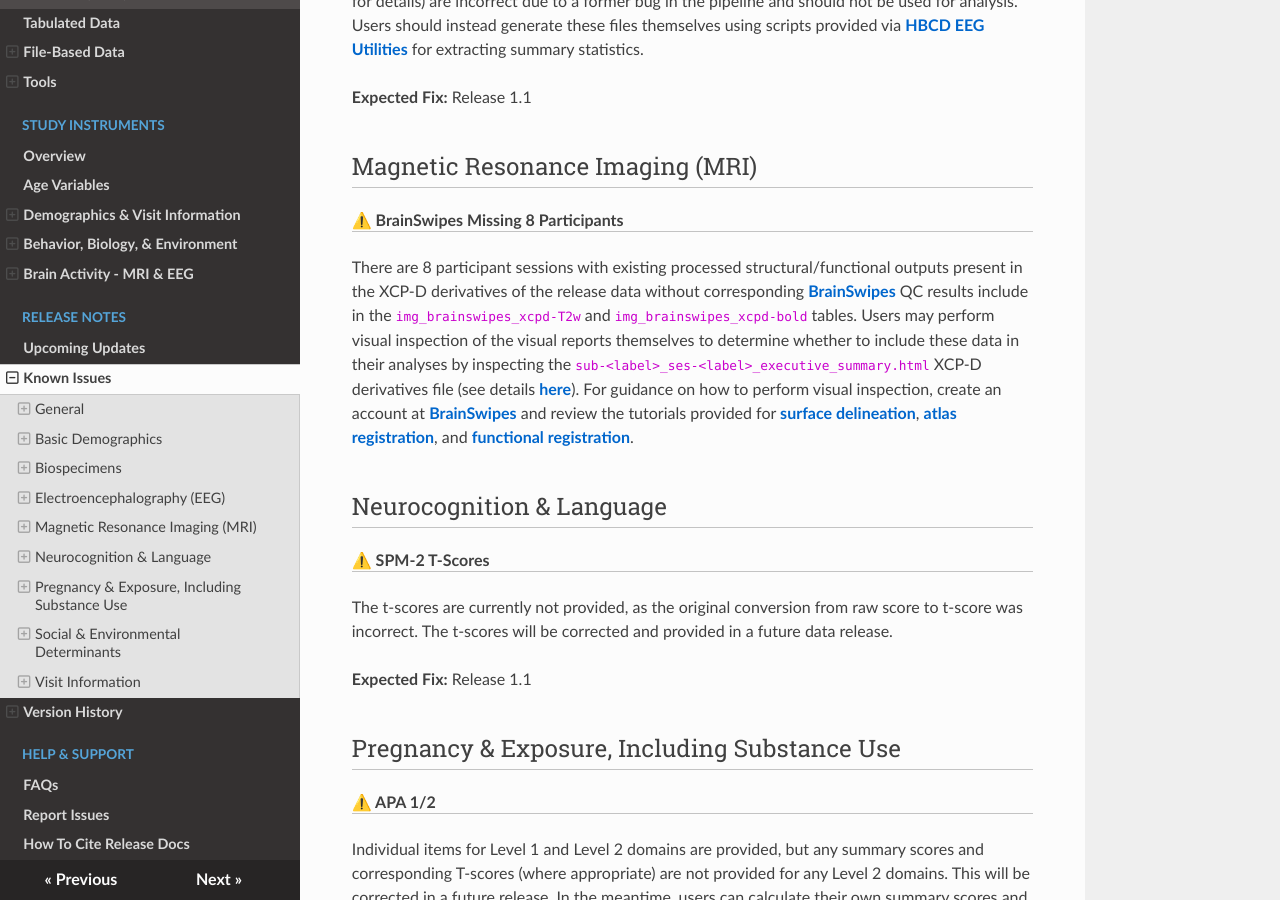
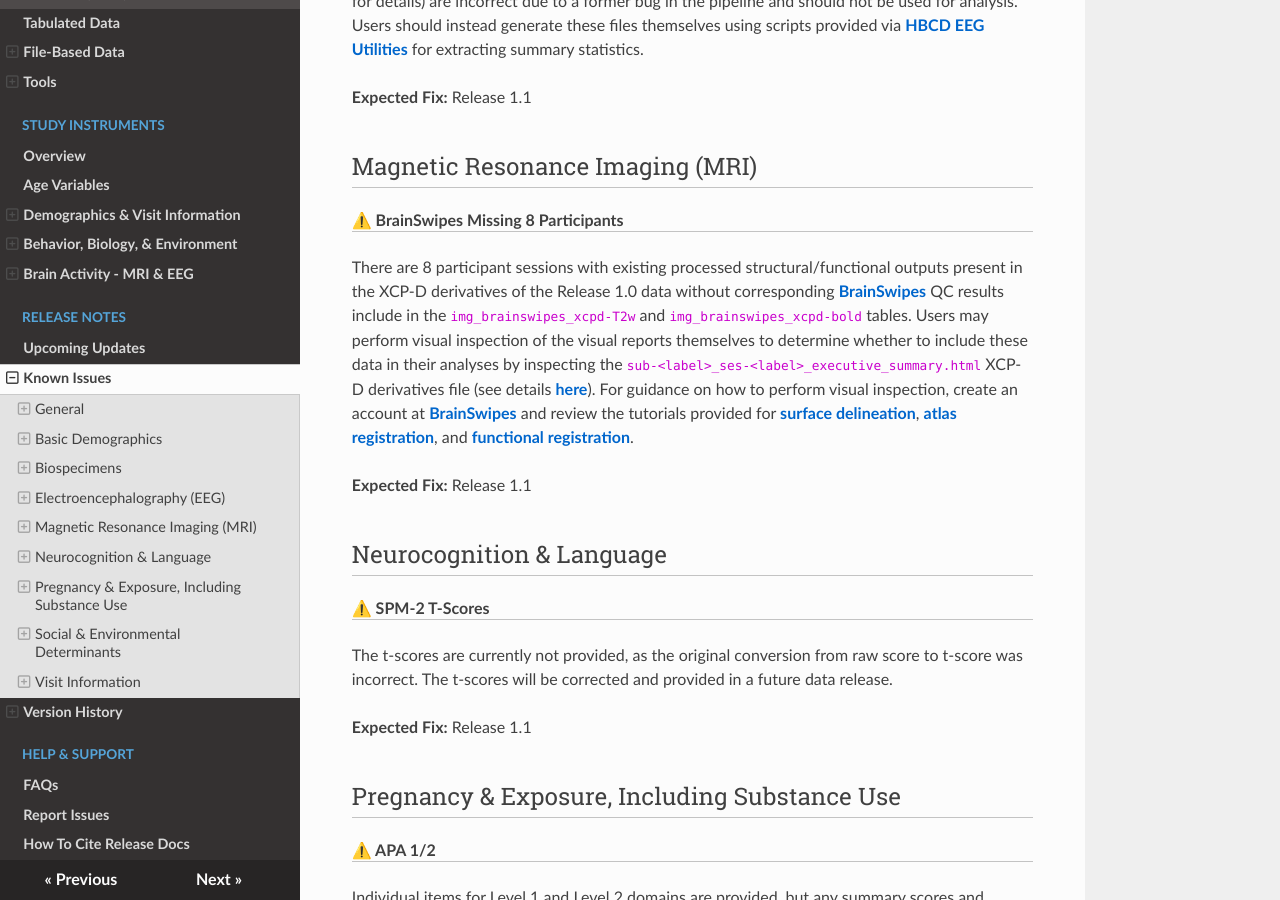
Before and after one commit to nbdc-datahub/hbcd-docs, an MkDocs documentation site: the page built from docs/changelog/knownissues.md, in a window 1280 px wide and 900 px high, scrolled down 2459 px. Built offline with MkDocs 1.6.1, drawn with Linux system fonts in a browser that asks for light colours; nearby versions of some CDN libraries.

Commit message:
add expected fix date for brainswipes

```diff
--- a/docs/changelog/knownissues.md
+++ b/docs/changelog/knownissues.md
@@ -62,7 +62,9 @@ The HBCD-MADE summary statistics for resting-state EEG data contained in the der
 
 ##### ⚠️ BrainSwipes Missing 8 Participants
 
-There are 8 participant sessions with existing processed structural/functional outputs present in the XCP-D derivatives of the release data without corresponding [BrainSwipes](../instruments/mri/qc.md#brainswipes) QC results include in the `img_brainswipes_xcpd-T2w` and `img_brainswipes_xcpd-bold` tables. Users may perform visual inspection of the visual reports themselves to determine whether to include these data in their analyses by inspecting the `sub-<label>_ses-<label>_executive_summary.html` XCP-D derivatives file (see details [here](../datacuration/derivatives.md#xcp-d-xcp_d)). For guidance on how to perform visual inspection, create an account at [BrainSwipes](https://brainswipes.us) and review the tutorials provided for [surface delineation](https://brainswipes.us/tutorial/anat), [atlas registration](https://brainswipes.us/tutorial/atlas), and [functional registration](https://brainswipes.us/tutorial/func).
+There are 8 participant sessions with existing processed structural/functional outputs present in the XCP-D derivatives of the Release 1.0 data without corresponding [BrainSwipes](../instruments/mri/qc.md#brainswipes) QC results include in the `img_brainswipes_xcpd-T2w` and `img_brainswipes_xcpd-bold` tables. Users may perform visual inspection of the visual reports themselves to determine whether to include these data in their analyses by inspecting the `sub-<label>_ses-<label>_executive_summary.html` XCP-D derivatives file (see details [here](../datacuration/derivatives.md#xcp-d-xcp_d)). For guidance on how to perform visual inspection, create an account at [BrainSwipes](https://brainswipes.us) and review the tutorials provided for [surface delineation](https://brainswipes.us/tutorial/anat), [atlas registration](https://brainswipes.us/tutorial/atlas), and [functional registration](https://brainswipes.us/tutorial/func).
+
+**Expected Fix:** Release 1.1
 
 ## Neurocognition & Language
 ##### ⚠️ SPM-2 T-Scores
```
